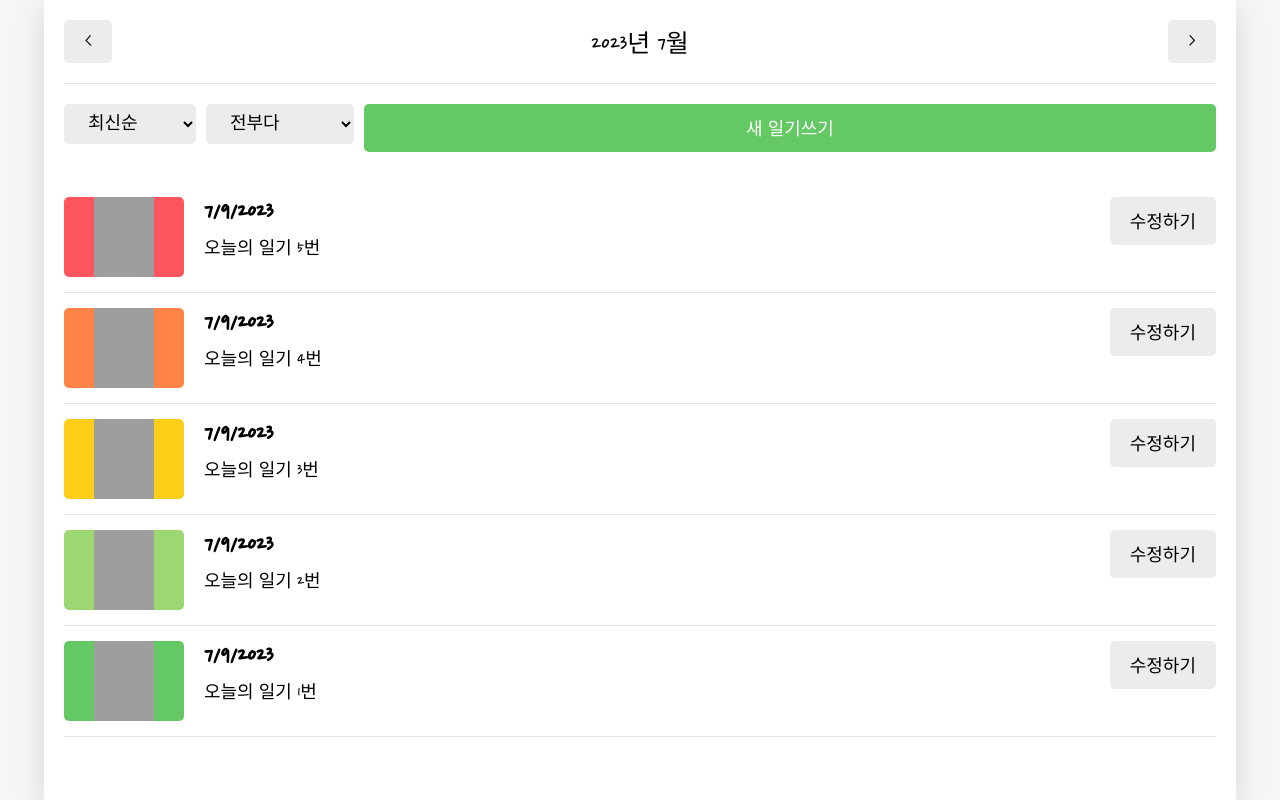
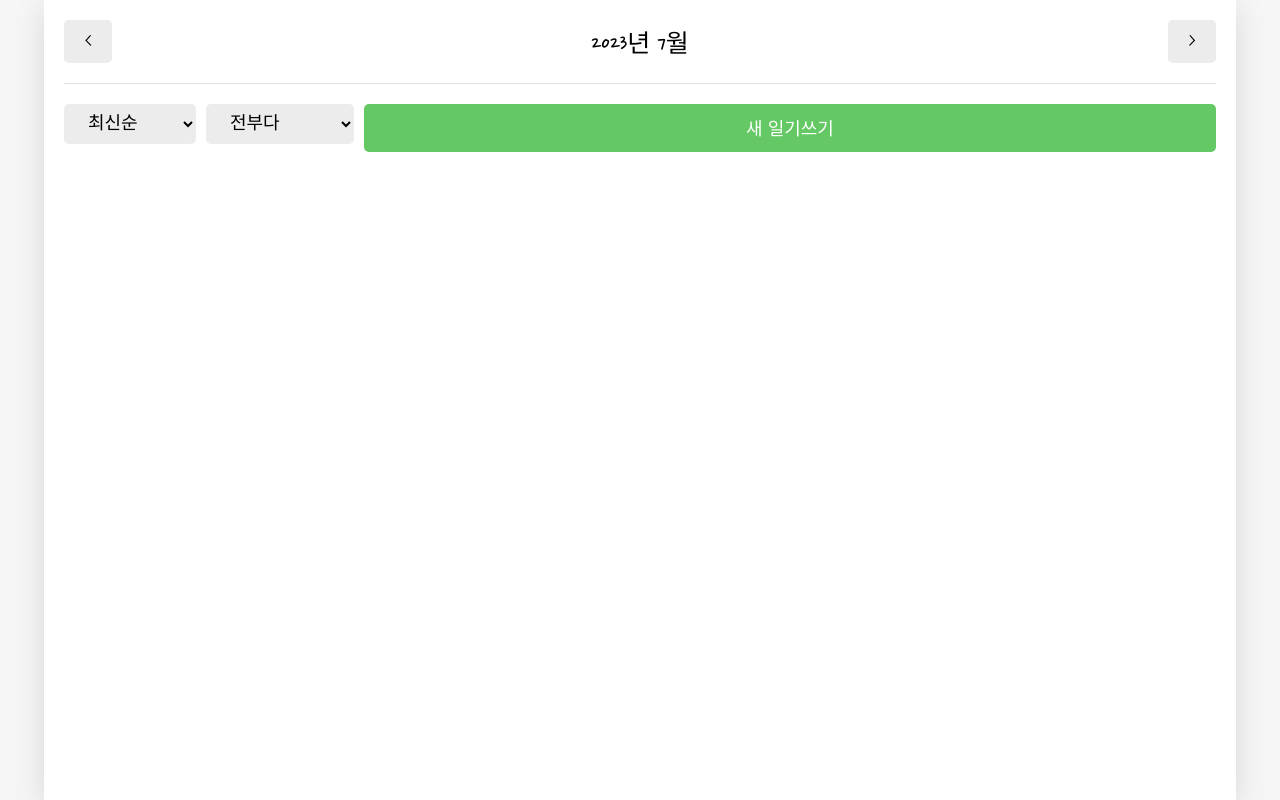
Before and after one commit to saa00123/EmotionDiary, a React (Create React App) app: page / in a window 1280 px wide. Built offline with nearby package versions, Linux system fonts and the light colour scheme; grey boxes are pictures that could not be loaded; a web font is replaced by a local one.

Commit message:
feat: localstorage를 활용하여 일기 저장

```diff
--- a/src/App.js
+++ b/src/App.js
@@ -1,4 +1,4 @@
-import React, { useReducer, useRef } from "react";
+import React, { useEffect, useReducer, useRef } from "react";
 import { BrowserRouter, Route, Routes } from "react-router-dom";
 import "./App.css";
 
@@ -31,49 +31,31 @@
     default:
       return state;
   }
+  localStorage.setItem("diary", JSON.stringify(newState));
   return newState;
 };
 
 export const DiaryStateContext = React.createContext();
 export const DiaryDispatchContext = React.createContext();
 
-const dummyData = [
-  {
-    id: 1,
-    emotion: 1,
-    content: "오늘의 일기 1번",
-    date: 1688878143054,
-  },
-  {
-    id: 2,
-    emotion: 2,
-    content: "오늘의 일기 2번",
-    date: 1688878143055,
-  },
-  {
-    id: 3,
-    emotion: 3,
-    content: "오늘의 일기 3번",
-    date: 1688878143056,
-  },
-  {
-    id: 4,
-    emotion: 4,
-    content: "오늘의 일기 4번",
-    date: 1688878143057,
-  },
-  {
-    id: 5,
-    emotion: 5,
-    content: "오늘의 일기 5번",
-    date: 1688878143058,
-  },
-];
-
 function App() {
-  const [data, dispatch] = useReducer(reducer, dummyData);
+  const [data, dispatch] = useReducer(reducer, []);
 
   const dataId = useRef(0);
+
+  useEffect(() => {
+    const localData = localStorage.getItem("diary");
+    if (localData) {
+      const diaryList = JSON.parse(localData).sort(
+        (a, b) => parseInt(b.id) - parseInt(a.id)
+      );
+      if (diaryList.length > 0) {
+        dataId.current = parseInt(diaryList[0].id) + 1;
+      }
+
+      dispatch({ type: "INIT", data: diaryList });
+    }
+  }, []);
 
   const onCreate = (date, content, emotion) => {
     dispatch({
--- a/src/Components/DiaryEditor.js
+++ b/src/Components/DiaryEditor.js
@@ -17,7 +17,7 @@
 
   const contentRef = useRef();
 
-  const { onCreate, onEdit } = useContext(DiaryDispatchContext);
+  const { onCreate, onEdit, onRemove } = useContext(DiaryDispatchContext);
 
   const handleClickEmote = (emotion) => {
     setEmotion(emotion);
@@ -44,6 +44,13 @@
     navigate("/", { replace: true });
   };
 
+  const handleRemove = () => {
+    if (window.confirm("정말 삭제하시겠습니까?")) {
+      onRemove(originData.id);
+      navigate("/", { replace: true });
+    }
+  };
+
   useEffect(() => {
     if (isEdit) {
       setDate(getStringDate(new Date(parseInt(originData.date))));
@@ -58,6 +65,15 @@
         headText={isEdit ? "일기 수정하기" : "새 일기쓰기"}
         leftChild={
           <MyButton text={"< 뒤로가기"} onClick={() => navigate(-1)} />
+        }
+        rightChild={
+          isEdit && (
+            <MyButton
+              text={"삭제하기"}
+              type={"negative"}
+              onClick={handleRemove}
+            />
+          )
         }
       />
       <div>
--- a/src/Components/MyButton.js
+++ b/src/Components/MyButton.js
@@ -1,5 +1,5 @@
 const MyButton = ({ text, type, onClick }) => {
-  const btnType = ["positive", "nagative"].includes(type) ? type : "default";
+  const btnType = ["positive", "negative"].includes(type) ? type : "default";
 
   return (
     <button
```
